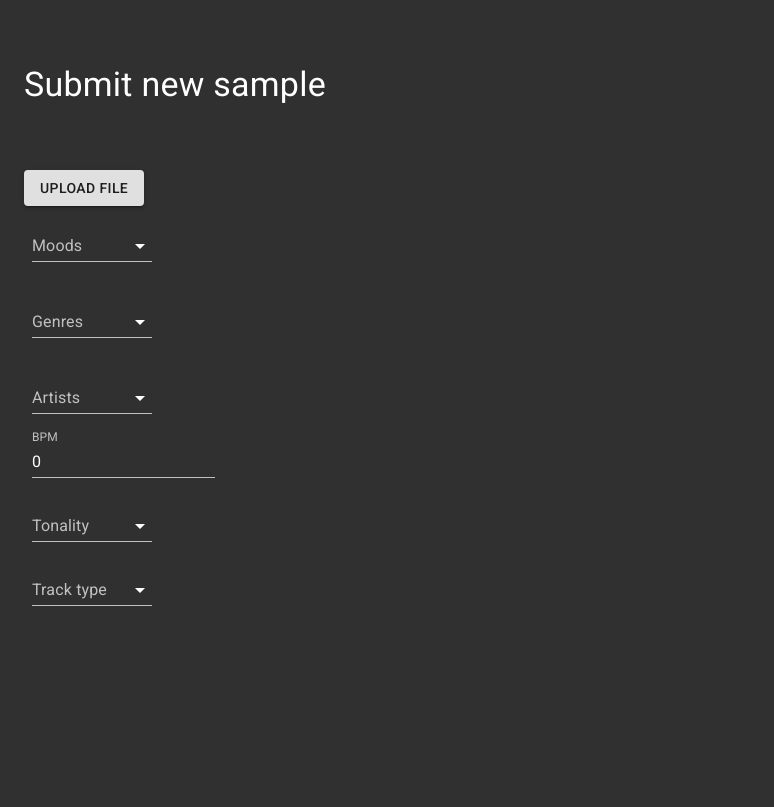
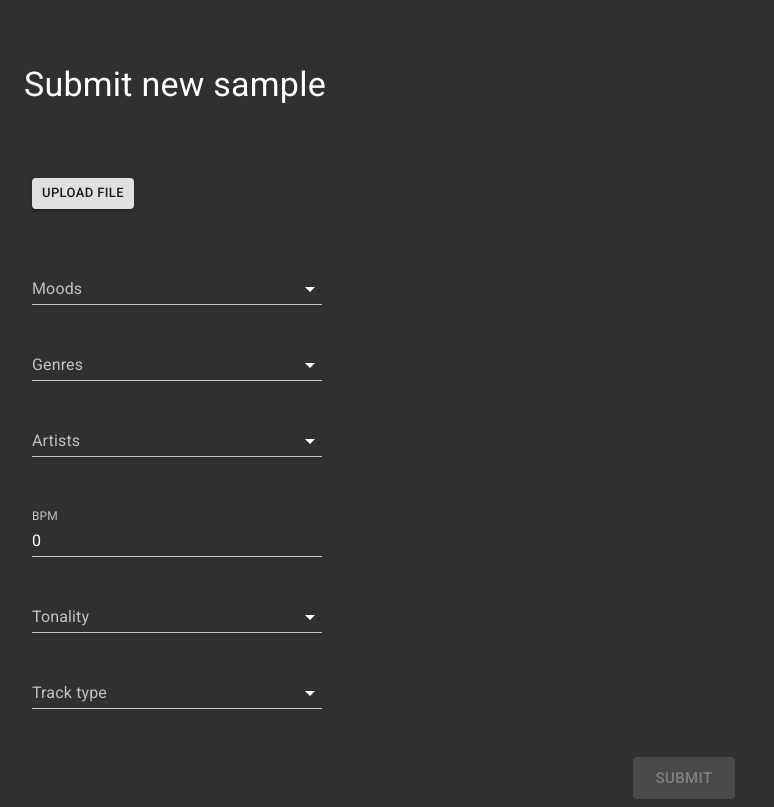
Before and after one commit to k-k-k-kirill/generator-admin, a React (Create React App) app: page / in a window 1280 px wide. Shown: the whole page, without its empty margins (0-774 px from the left). Built offline with nearby package versions, Linux system fonts and the light colour scheme.

Commit message:
uplad form basic logic

```diff
--- a/src/components/FileUploadRow/FileUploadRow.tsx
+++ b/src/components/FileUploadRow/FileUploadRow.tsx
@@ -13,6 +13,10 @@ const useStyles = makeStyles((theme) => ({
         display: 'flex',
         flexDirection: 'row',
         alignItems: 'center',
+    },
+    uploadButtonWrapper: {
+        padding: theme.spacing(1),
+        marginBottom: theme.spacing(4),
     }
 }));
 
@@ -20,10 +24,11 @@ const FileUploadRow: React.FC<FileUploadRowProps> = (props: FileUploadRowProps)
     const classes = useStyles();
 
     return (
-        <Grid container>
-            <Grid item xs={2}>
+        <Grid container className={classes.uploadButtonWrapper}>
+            <Grid item xs={2} className={classes.upload}>
                 <FormControl>
                     <Button
+                        size="small"
                         variant="contained"
                         component="label"
                         disabled={props.item.length > 0}
--- a/src/components/MultiselectRow/MultiSelectRow.tsx
+++ b/src/components/MultiselectRow/MultiSelectRow.tsx
@@ -13,8 +13,7 @@ import { MultiSelectRowProps } from './types';
 const useStyles = makeStyles((theme) => ({
     formControl: {
       margin: theme.spacing(1),
-      minWidth: 120,
-      maxWidth: 300,
+      width: '100%',
     },
     chips: {
       display: 'flex',
@@ -35,7 +34,7 @@ const MultiSelectRow: React.FC<MultiSelectRowProps> = (props: MultiSelectRowProp
 
     return (
         <Grid container spacing={3}>
-            <Grid item xs={6}>
+            <Grid item xs={3}>
                 <FormControl className={classes.formControl}>
                     <InputLabel id="demo-mutiple-name-label">{props.label}</InputLabel>
                     <Select
@@ -54,7 +53,7 @@ const MultiSelectRow: React.FC<MultiSelectRowProps> = (props: MultiSelectRowProp
                     </Select>
                 </FormControl>
             </Grid>
-            <Grid item xs={6}>
+            <Grid item xs={4}>
                 {props.selectedItems.length > 0 && <Paper component="ul" className={classes.chips}>
                     {props.selectedItems.map((data) => {
                         return (
--- a/src/components/SampleSubmissionForm/SampleSubmissionForm.tsx
+++ b/src/components/SampleSubmissionForm/SampleSubmissionForm.tsx
@@ -1,6 +1,10 @@
 import React, { useState } from 'react';
 import { moodsData, genresData, artistData, tonalitiesData, trackTypeData } from './data';
 import { extractLabels } from '../../utils/extractLabels';
+import Button from '@material-ui/core/Button';
+import Grid from '@material-ui/core/Grid';
+import FormControl from '@material-ui/core/FormControl';
+import { makeStyles } from '@material-ui/core/styles';
 
 //Components
 import MultiSelectRow from '../MultiselectRow/MultiSelectRow';
@@ -8,7 +12,23 @@ import SimpleSelectRow from '../SimpleSelectRow/SimpleSelectRow';
 import TextFieldRow from '../TextFieldRow/TextFieldRow';
 import FileUploadRow from '../FileUploadRow/FileUploadRow';
 
+const useStyles = makeStyles((theme) => ({
+    submitButton: {
+        marginLeft: 'auto',
+    },
+    submitButtonWrapper: {
+        display: 'flex',
+        flexDirection: 'row',
+        alignItems: 'center',
+        justifyContent: 'flex-end',
+        padding: theme.spacing(1),
+        marginTop: theme.spacing(4),
+    },
+}));
+
 const SampleSubmissionForm: React.FC = () => {
+    const classes = useStyles();
+
     // Uploads input data
     const [upload, setUpload] = useState<File[]>([]);
 
@@ -105,8 +125,14 @@ const SampleSubmissionForm: React.FC = () => {
         setSelectedTrackType(event.target.value);
     };
 
+    const handleSubmit = (event: any) => {
+        event.preventDefault();
+        console.log('Form submitted!');
+    }
+
     return (
         <>
+            <form onSubmit={handleSubmit}>
                 <FileUploadRow item={upload} handleChange={handleUploadChange} handleRemove={handleUploadRemove} label="Upload file" />
 
                 <MultiSelectRow label='Moods' handleChange={handleMoodsChange} handleDelete={handleMoodsDelete} selectedItems={selectedMoods} items={selectableMoods} />
@@ -123,6 +149,24 @@ const SampleSubmissionForm: React.FC = () => {
                 <SimpleSelectRow selectedItem={selectedTonality} handleChange={handleTonalityChange} items={selectableTonalities} label="Tonality" />
 
                 <SimpleSelectRow selectedItem={selectedTrackType} handleChange={handleTrackTypeChange} items={selectableTrackTypes} label="Track type" />
+
+                <Grid container>
+                    <Grid item xs={7}>
+                        <FormControl className={classes.submitButtonWrapper}>
+                            <Button
+                                size="large"
+                                color="primary"
+                                variant="contained"
+                                component="label"
+                                disabled={upload.length === 0}
+                            >
+                                Submit
+                                <input type="submit" hidden />
+                            </Button>
+                        </FormControl>
+                    </Grid>
+                </Grid>
+            </form>
         </>
     )
 };
--- a/src/components/SimpleSelectRow/SimpleSelectRow.tsx
+++ b/src/components/SimpleSelectRow/SimpleSelectRow.tsx
@@ -10,16 +10,15 @@ import { SimpleSelectRowProps } from './types';
 const useStyles = makeStyles((theme) => ({
     formControl: {
         margin: theme.spacing(1),
-        minWidth: 120,
-        maxWidth: 300,
+        width: '100%',
     },
 }));
 
 const SimpleSelectRow: React.FC<SimpleSelectRowProps> = (props: SimpleSelectRowProps) => {
     const classes = useStyles();
     return (
-        <Grid container>
-            <Grid item xs={6}>
+        <Grid container spacing={3}>
+            <Grid item xs={3}>
                 <FormControl className={classes.formControl}>
                     <InputLabel id="simple-select-row">{props.label}</InputLabel>
                     <Select
--- a/src/components/TextFieldRow/TextFieldRow.tsx
+++ b/src/components/TextFieldRow/TextFieldRow.tsx
@@ -7,13 +7,12 @@ import { TextFieldRowProps } from './types';
 
 const useStyles = makeStyles((theme) => ({
     textField: {
-        minWidth: 120,
-        maxWidth: 300,
+        width: '100%',
+        marginTop: theme.spacing(3),
     },
     formControl: {
         margin: theme.spacing(1),
-        minWidth: 120,
-        maxWidth: 300,
+        width: '100%',
     },
 }));
 
@@ -22,8 +21,8 @@ const TextFieldRow: React.FC<TextFieldRowProps> = (props: TextFieldRowProps) =>
     const classes = useStyles();
 
     return (
-        <Grid container>
-            <Grid item xs={6}>
+        <Grid container spacing={3}>
+            <Grid item xs={3}>
                 <FormControl className={classes.formControl}>
                     <TextField
                         className={classes.textField}
```
Lines whose indentation alone changed are shown as unchanged.
